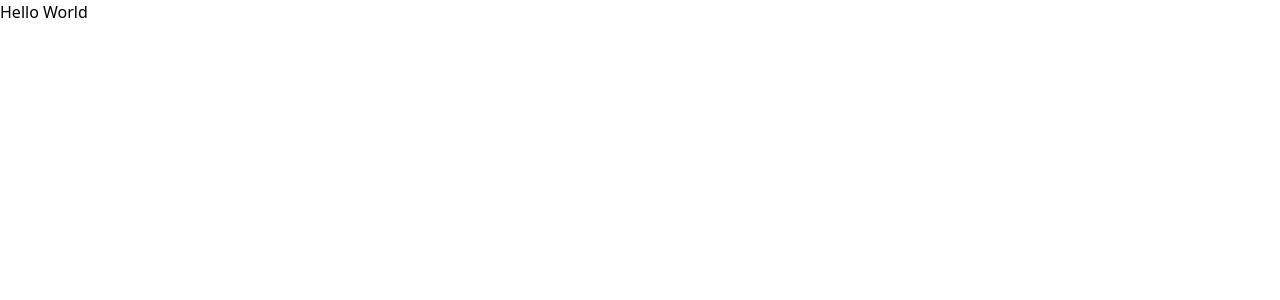
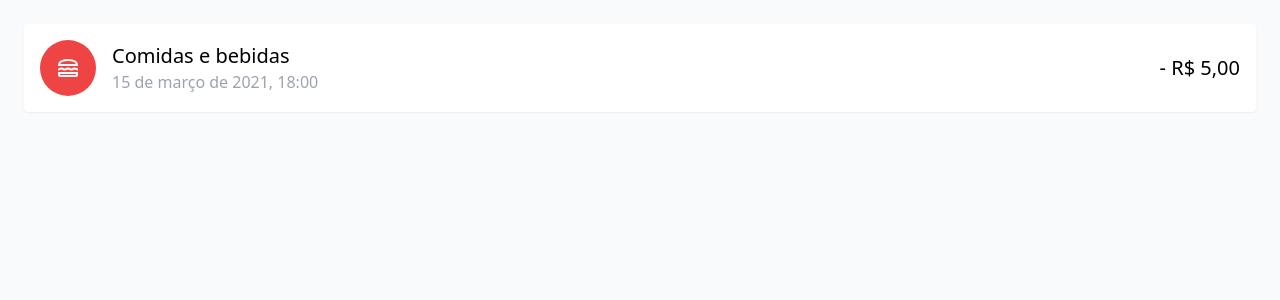
Before and after one commit to EduardoGiacomini/my-expenses-app, a Vue app: page / in a window 1280 px wide. Shown: the top 300 px of the page. Built offline with nearby package versions, Linux system fonts and the light colour scheme.

Commit message:
[FEATURE] Criei o componente Card

```diff
--- a/public/index.html
+++ b/public/index.html
@@ -5,6 +5,7 @@
     <meta http-equiv="X-UA-Compatible" content="IE=edge">
     <meta name="viewport" content="width=device-width,initial-scale=1.0">
     <link rel="icon" href="<%= BASE_URL %>favicon.ico">
+    <link href="https://fonts.googleapis.com/css?family=Material+Icons+Outlined" rel="stylesheet">
     <title><%= htmlWebpackPlugin.options.title %></title>
   </head>
   <body>
--- a/src/views/pages/Home.vue
+++ b/src/views/pages/Home.vue
@@ -1,9 +1,17 @@
 <template>
-  <h1>Hello World</h1>
+  <container>
+    <card type="Comidas e bebidas" created-at="15 de março de 2021, 18:00" price="5,00"/>
+  </container>
 </template>
 
 <script lang="ts">
-import { Vue } from 'vue-property-decorator';
+import { Vue, Component } from 'vue-property-decorator';
+import Container from '@/views/pages/components/Container.vue';
+import Card from '@/views/pages/components/Card.vue';
+
+@Component({
+  components: { Container, Card },
+})
 
 export default class Home extends Vue {}
 </script>
--- /dev/null
+++ b/src/views/pages/components/Card.vue
@@ -0,0 +1,40 @@
+<template>
+  <div class="bg-white flex items-center justify-between shadow-sm rounded p-4">
+    <div class="flex items-center">
+      <div class="w-14 h-14 flex items-center justify-center rounded-full bg-red-500 mr-4">
+        <span class="material-icons-outlined text-gray-50">
+          lunch_dining
+        </span>
+      </div>
+      <div>
+        <p class="text-xl text-black">
+          {{ type }}
+        </p>
+        <p class="text-md text-gray-400">
+          {{ createdAt }}
+        </p>
+      </div>
+    </div>
+    <div>
+      <p class="text-xl font-medium">
+        - R$ {{ price }}
+      </p>
+    </div>
+  </div>
+</template>
+
+<script lang="ts">
+import { Component, Prop, Vue } from 'vue-property-decorator';
+
+@Component
+export default class Card extends Vue {
+  @Prop({ required: true })
+  price!: number
+
+  @Prop({ required: true })
+  createdAt!: string
+
+  @Prop({ required: true })
+  type!: string
+}
+</script>
--- /dev/null
+++ b/src/views/pages/components/Container.vue
@@ -0,0 +1,5 @@
+<template>
+  <div class="container min-h-screen bg-gray-50 p-6 m-auto">
+    <slot/>
+  </div>
+</template>
```
Also changed, not shown: 2 other files (tests, documents, lock files or other folders).
